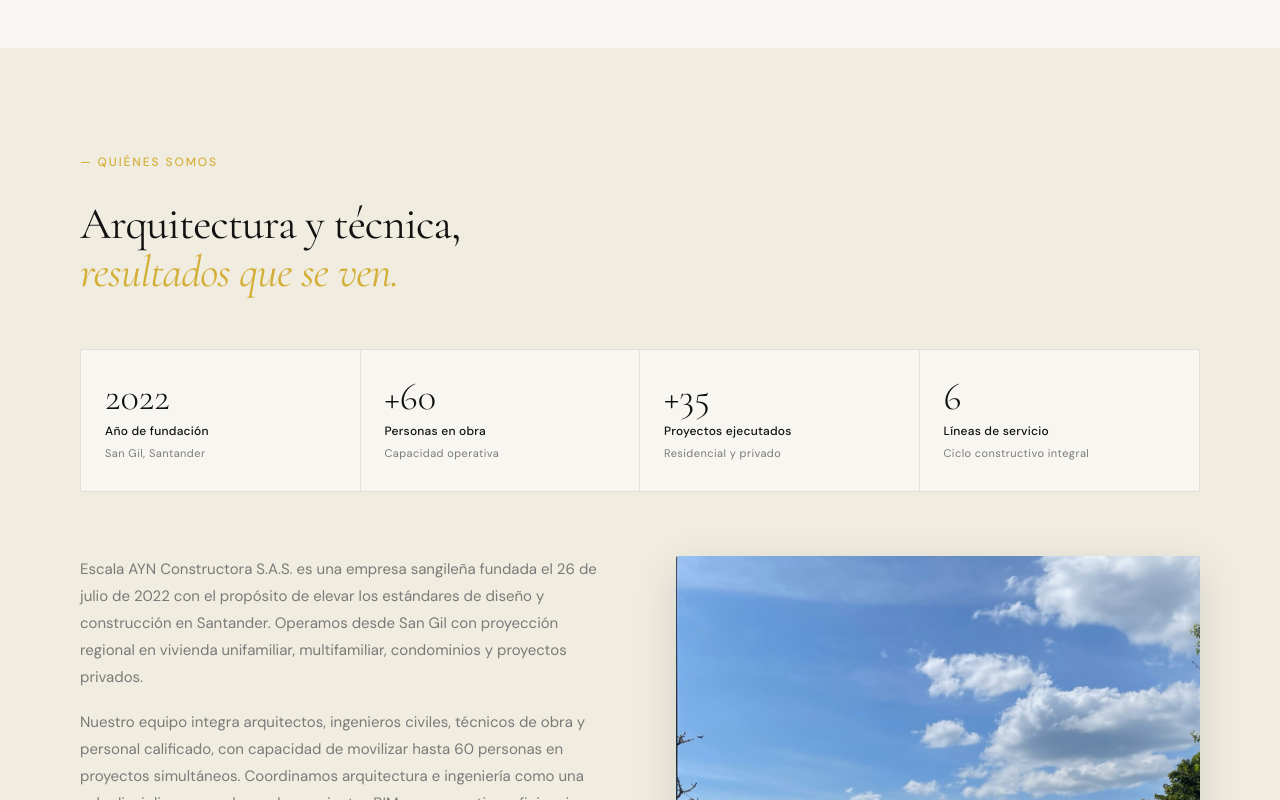
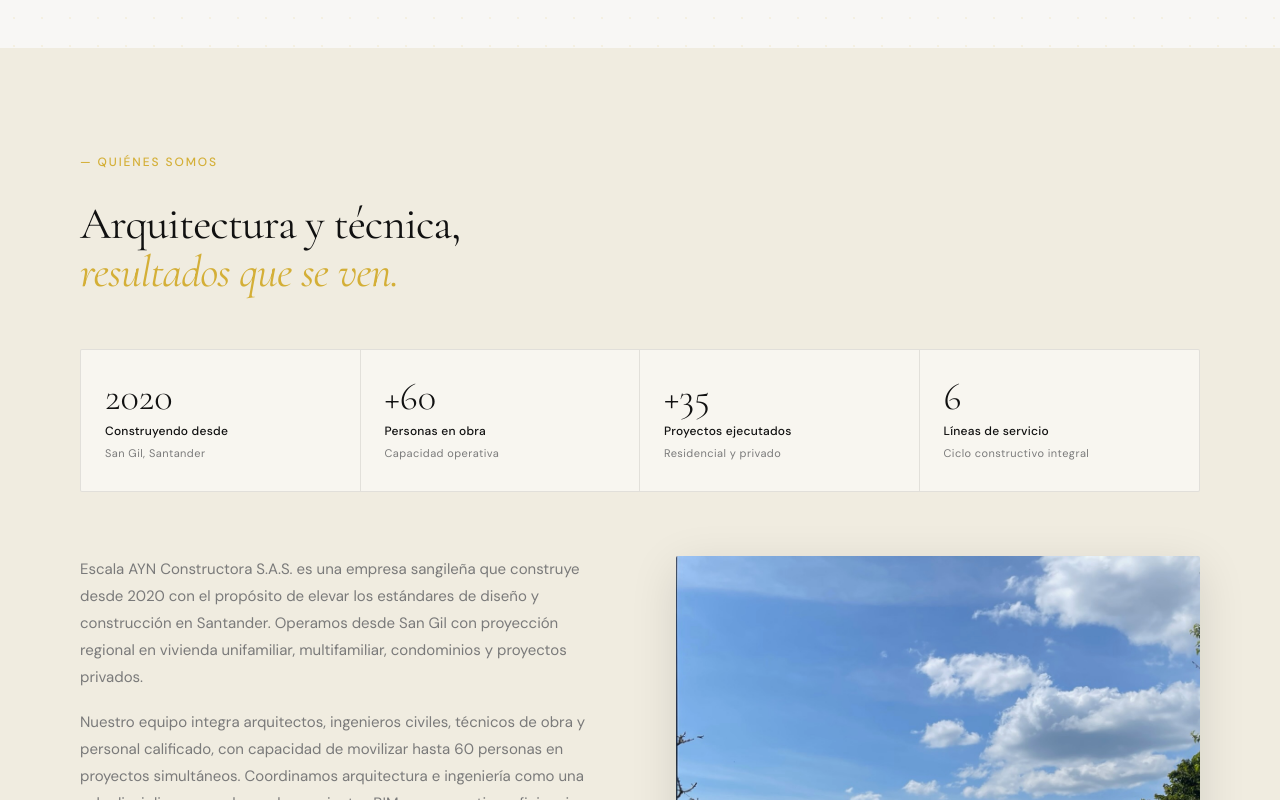
Before and after one commit to Alejo0301/escala-ayn-web, a React (Vite) app: page / in a window 1280 px wide. Shown: the part 2000-2800 px from the top of the page. Built offline with nearby package versions, Linux system fonts and the light colour scheme.

Commit message:
Configure Vite for custom domain

```diff
--- a/index.html
+++ b/index.html
@@ -39,7 +39,7 @@
         "addressCountry": "CO"
       },
       "telephone": "+573215594502",
-      "url": "https://alejogp18.github.io/escala-ayn-web/",
+      "url": "https://escalaaynconstructora.com/",
       "sameAs": [
         "https://instagram.com/escalaayn",
         "https://facebook.com/constructoraescalaayn"
--- a/src/App.css
+++ b/src/App.css
@@ -1166,6 +1166,23 @@
 .proyectos__list--visible .proyecto-card:nth-child(3)   { transition-delay: 240ms; }
 .proyectos__list--visible .proyecto-card:nth-child(4)   { transition-delay: 120ms; }
 .proyectos__list--visible .proyecto-card:nth-child(5)   { transition-delay: 240ms; }
+.proyectos__list--visible .proyecto-card:nth-child(6)   { transition-delay: 360ms; }
+
+.proyecto-card__nuevo {
+  position: absolute;
+  top: 14px;
+  left: 14px;
+  z-index: 2;
+  font-family: var(--font-body);
+  font-size: 9px;
+  font-weight: 700;
+  letter-spacing: 0.16em;
+  text-transform: uppercase;
+  color: var(--black);
+  background: var(--gold);
+  padding: 4px 10px;
+  border-radius: 1px;
+}
 
 /* ── CTA Band ─────────────────────────────────── */
 .cta-band {
@@ -1579,30 +1596,34 @@
 
 @media (max-width: 540px) {
   .vertice-ad {
-    width: calc(100vw - 32px);
-    right: 16px;
-    bottom: 88px;
+    left: 12px;
+    right: 12px;
+    width: auto;
+    bottom: 20px;
     flex-direction: row;
-    height: 96px;
+    align-items: stretch;
   }
 
   .vertice-ad__image {
-    width: 96px;
-    height: 100%;
+    width: 110px;
+    height: auto;
+    min-height: 110px;
     flex-shrink: 0;
   }
 
   .vertice-ad__body {
-    gap: 1px;
-    padding: 10px 12px 10px;
+    flex: 1;
+    gap: 3px;
+    padding: 12px 14px;
     border-top: none;
     border-left: 2px solid var(--gold);
     justify-content: center;
   }
 
-  .vertice-ad__name { font-size: 20px; }
+  .vertice-ad__name    { font-size: 22px; }
   .vertice-ad__details { display: none; }
-  .vertice-ad__cta { margin-top: 6px; }
+  .vertice-ad__price   { margin-top: 2px; }
+  .vertice-ad__cta     { margin-top: 6px; }
 }
 
 /* ── Accesibilidad: sin animaciones ──────────────── */
--- a/src/components/sections/Footer.jsx
+++ b/src/components/sections/Footer.jsx
@@ -41,7 +41,7 @@
             Construimos proyectos con criterio técnico,
             precisión y visión de futuro.
           </p>
-          <p className="footer__location">San Gil, Santander · Est. 2022</p>
+          <p className="footer__location">San Gil, Santander · Est. 2020</p>
         </div>
 
         {/* ── Servicios ── */}
--- a/src/components/sections/Hero.jsx
+++ b/src/components/sections/Hero.jsx
@@ -55,7 +55,7 @@
       {/* ── Contenido principal ── */}
       <div className="container hero__inner">
         <div className="hero__content">
-          <p className="hero__eyebrow">San Gil · Santander · Est. 2022</p>
+          <p className="hero__eyebrow">San Gil · Santander · Est. 2020</p>
 
           <h1 className="hero__title">
             Arquitectura e ingeniería<br />
--- a/src/components/sections/Nosotros.jsx
+++ b/src/components/sections/Nosotros.jsx
@@ -2,7 +2,7 @@
 import palmaireHouse01 from '../../assets/projects/palmaire/palmaire-house-01.JPG'
 
 const METRICS = [
-  { num: '2022',  label: 'Año de fundación',    sub: 'San Gil, Santander' },
+  { num: '2020',  label: 'Construyendo desde',  sub: 'San Gil, Santander' },
   { num: '+60',   label: 'Personas en obra',     sub: 'Capacidad operativa' },
   { num: '+35',   label: 'Proyectos ejecutados', sub: 'Residencial y privado' },
   { num: '6',     label: 'Líneas de servicio',   sub: 'Ciclo constructivo integral' },
@@ -11,7 +11,7 @@
 const PILLARS = [
   {
     title: 'Empresa sangileña',
-    desc:  'Fundada el 26 de julio de 2022 en San Gil. Operamos con proyección regional en Santander.',
+    desc:  'Construyendo desde 2020 en San Gil, con proyección regional en Santander.',
   },
   {
     title: 'Equipo interdisciplinario',
@@ -71,8 +71,8 @@
 
           <div className="nosotros__text-col">
             <p className="nosotros__text">
-              Escala AYN Constructora S.A.S. es una empresa sangileña fundada el 26 de julio
-              de 2022 con el propósito de elevar los estándares de diseño y construcción
+              Escala AYN Constructora S.A.S. es una empresa sangileña que construye desde
+              2020 con el propósito de elevar los estándares de diseño y construcción
               en Santander. Operamos desde San Gil con proyección regional en vivienda
               unifamiliar, multifamiliar, condominios y proyectos privados.
             </p>
--- a/src/components/sections/Proyectos.jsx
+++ b/src/components/sections/Proyectos.jsx
@@ -47,6 +47,9 @@
                   sizes="(max-width: 900px) 100vw, 55vw"
                 />
                 <div className="proyecto-card__img-edge" aria-hidden="true" />
+                {p.nuevo && (
+                  <span className="proyecto-card__nuevo">Nuevo</span>
+                )}
               </div>
 
               <div className="proyecto-card__body">
--- a/src/data/proyectos.js
+++ b/src/data/proyectos.js
@@ -26,6 +26,9 @@
 import glampingExt02   from '../assets/projects/glamping-curiti/glamping-exterior-02.jpeg'
 import glampingNight01 from '../assets/projects/glamping-curiti/glamping-night-01.jpg'
 import glampingPisc01  from '../assets/projects/glamping-curiti/glamping-piscina-01.jpg'
+
+// ── VÉRTICE ────────────────────────────────────────
+import verticeCover    from '../assets/projects/vertice/lanzamiento_vertice.jpg'
 
 // ── PALMAIRE ───────────────────────────────────────
 import palmaireCover   from '../assets/projects/palmaire/palmaire-cover.JPG'
@@ -81,6 +84,18 @@
     gallery: [glampingExt01, glampingExt02, glampingNight01, glampingPisc01],
   },
   {
+    id: 'vertice',
+    title: 'Vértice',
+    location: 'San Gil, Santander',
+    year: '2025',
+    category: 'Multifamiliar',
+    desc: 'Proyecto residencial multifamiliar de 4 niveles con 6 apartamentos y terraza BBQ compartida. En preventa en el corazón de San Gil — diseño contemporáneo con acabados de alto estándar.',
+    highlights: ['Diseño arquitectónico', 'BIM', 'Preventa'],
+    cover: verticeCover,
+    gallery: [verticeCover],
+    nuevo: true,
+  },
+  {
     id: 'palmaire',
     title: 'Palmaire Condominio',
     location: 'San Gil, Santander',
--- a/vite.config.js
+++ b/vite.config.js
@@ -3,5 +3,5 @@
 
 export default defineConfig({
   plugins: [react()],
-  base: '/escala-ayn-web/',
+  base: '/',
 })
```
Also changed, not shown: 1 other file (tests, documents, lock files or other folders).
